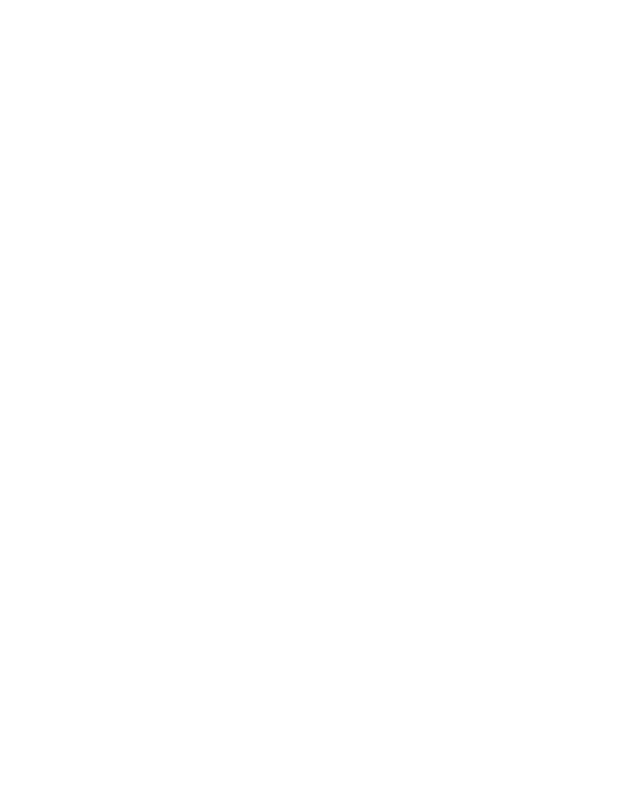
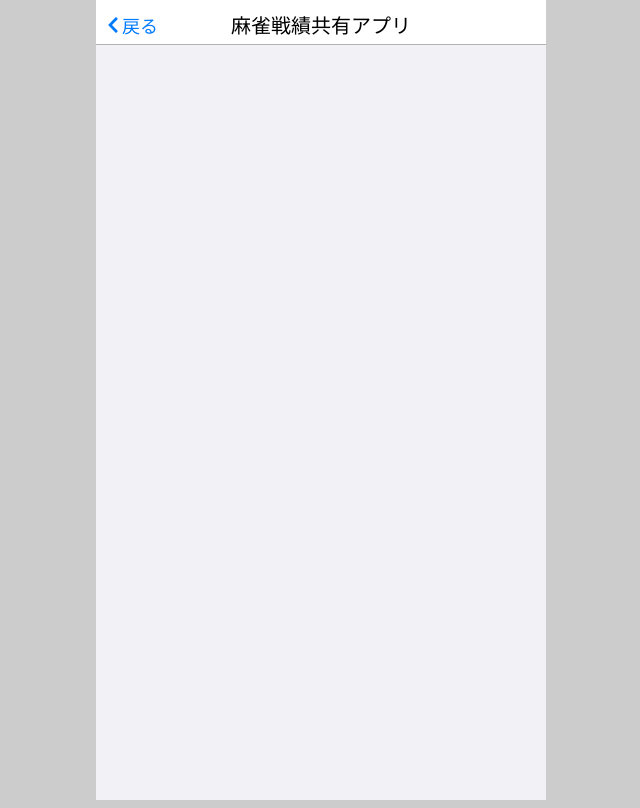
Before and after one commit to k7ubb/mahjonglog-react, a React (Vite) app: page /app in a window 1280 px wide. Before the commit this address had no page. Shown: the whole page, without its empty margins (319-959 px from the left). Built offline with nearby package versions, Linux system fonts and the light colour scheme.

Commit message:
アプリのメイン画面を作成

```diff
--- a/package.json
+++ b/package.json
@@ -12,6 +12,7 @@
 	"dependencies": {
 		"react": "^18.3.1",
 		"react-dom": "^18.3.1",
+		"react-icons": "^5.3.0",
 		"react-router-dom": "^6.28.0"
 	},
 	"devDependencies": {
--- a/src/App.tsx
+++ b/src/App.tsx
@@ -1,5 +1,6 @@
 import { BrowserRouter, Route, Routes } from 'react-router-dom';
 import { IndexPage } from './components/Pages/IndexPage';
+import { AppIndexPage } from './components/Pages/AppIndexPage';
 
 function App() {
 	return (
@@ -11,6 +12,7 @@
 		>
 			<Routes>
 				<Route path="/" element={<IndexPage />} />
+				<Route path="/app" element={<AppIndexPage />} />
 			</Routes>
 		</BrowserRouter>
 	);
--- /dev/null
+++ b/src/components/Pages/AppIndexPage.tsx
@@ -0,0 +1,11 @@
+import { AppWindow } from '../Templates/AppWindow';
+
+export const AppIndexPage: React.FC = () => {
+	return (
+		<>
+			<AppWindow title="麻雀戦績共有アプリ" backTo="/">
+				<p></p>
+			</AppWindow>
+		</>
+	);
+};
--- /dev/null
+++ b/src/components/Templates/AppWindow.module.css
@@ -0,0 +1,63 @@
+:root {
+	--app-color-background: #f2f2f6;
+	--app-color-background2: #ffffff;
+	--app-color-background-hover: #e5e5e9;
+	--app-color-main: #000000;
+	--app-color-main2: #b2b2b2;
+	--app-color-gray: #85858a;
+	--app-color-accent: #007aff;
+	--app-color-line: #c6c6c8;
+}
+
+html,
+body,
+div:has(.appWindow),
+.appWindow {
+	height: 100%;
+}
+
+body:has(.appWindow) {
+	margin: 0;
+	padding: 0;
+	background: #ccc;
+}
+
+.appWindow {
+	margin: auto;
+	padding: 8px;
+	width: 100%;
+	box-sizing: border-box;
+	max-width: 450px;
+	background: var(--app-color-background);
+	overflow-y: scroll;
+}
+
+.header {
+	position: sticky;
+	top: -8px;
+	margin: -8px -8px 0;
+	padding-top: 10px;
+	width: calc(100% + 16px);
+	height: 34px;
+	background: var(--app-color-background2);
+	border-bottom: 1px solid var(--app-color-main2);
+	z-index: 100;
+}
+
+.header h1 {
+	margin: 0;
+	font-weight: normal;
+	font-size: 20px;
+	text-align: center;
+}
+
+.header a {
+	display: flex;
+	align-items: center;
+	position: absolute;
+	top: 12px;
+	left: 8px;
+	font-size: 18px;
+	color: var(--app-color-accent);
+	text-decoration: none;
+}
--- /dev/null
+++ b/src/components/Templates/AppWindow.tsx
@@ -0,0 +1,21 @@
+import { Link } from 'react-router-dom';
+import { FaChevronLeft } from "react-icons/fa";
+import style from './AppWindow.module.css';
+
+type Props = {
+	title: string;
+  backTo?: string;
+	children?: React.ReactNode;
+};
+
+export const AppWindow = ({ title, backTo, children }: Props) => {
+	return (
+		<div className={style.appWindow}>
+			<div className={style.header}>
+        {backTo && <Link to={backTo}><FaChevronLeft />戻る</Link>}
+				<h1>{title}</h1>
+			</div>
+			{children}
+		</div>
+	);
+};
```
Also changed, not shown: 1 other file (tests, documents, lock files or other folders).
